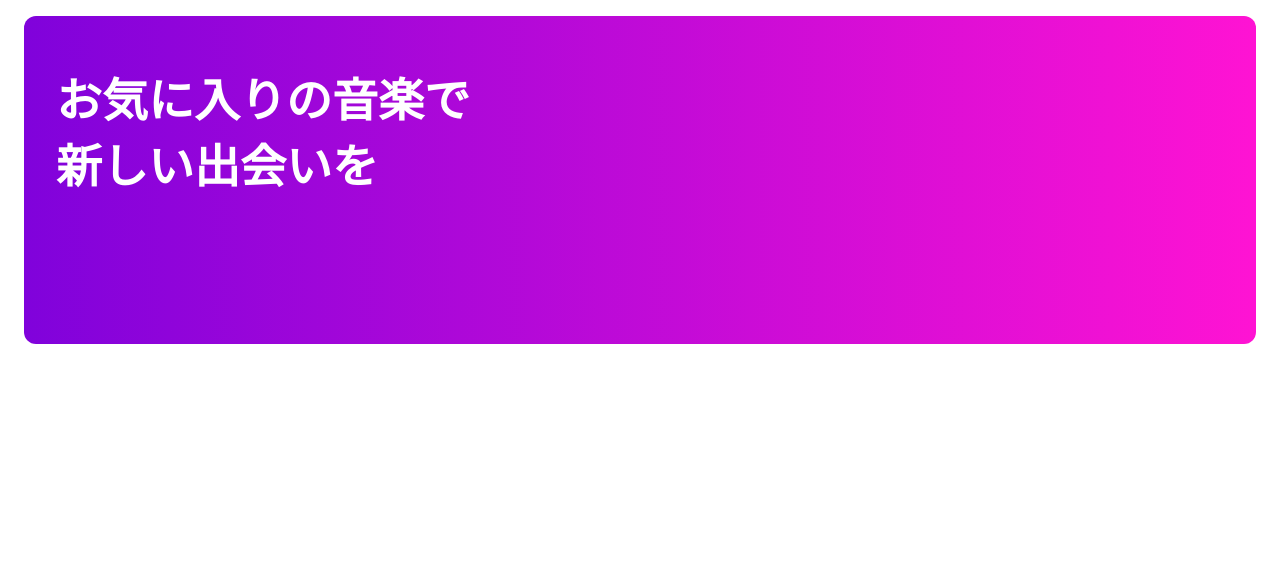
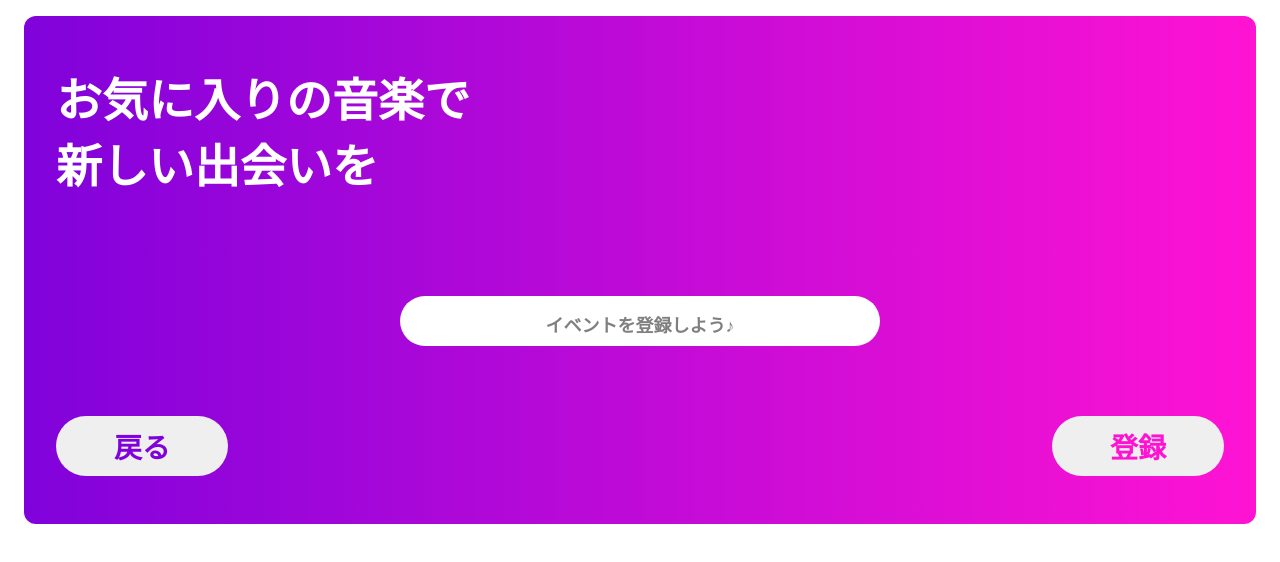
Before and after one commit to soundsynapse/SoundSynapse, a React (Create React App) app in the folder client/: page /event-register in a window 1280 px wide. Before the commit this address had no page. Shown: the top 562 px of the page. Built offline with nearby package versions, Linux system fonts and the light colour scheme; a web font is replaced by a local one.

Commit message:
イベント登録画面のロジック作成

```diff
--- a/client/src/App.tsx
+++ b/client/src/App.tsx
@@ -4,6 +4,8 @@ import { Result } from "./components/pages/result";
 import { Start } from "./components/pages/start";
 import { Frame } from "./components/parts/frame";
 import { Routes, Route } from "react-router-dom";
+import { EventList } from "./components/pages/eventsList";
+import { EventRegister } from "./components/pages/eventRegister";
 
 type UserDataType = {
   eventId: string;
@@ -37,6 +39,8 @@ function App() {
       <Frame>
         <Routes>
           <Route path="/" element={<Start />} />
+          <Route path="/event-list" element={<EventList />} />
+          <Route path="/event-register" element={<EventRegister />} />
           <Route path="/register" element={<MusicRegister />} />
           <Route path="/result" element={<Result />} />
         </Routes>
--- /dev/null
+++ b/client/src/components/pages/eventRegister/index.tsx
@@ -0,0 +1,21 @@
+import { useNavigate } from "react-router-dom";
+import { EventRegisterLayout } from "./layout";
+
+export const EventRegister = () => {
+  const navigate = useNavigate();
+  const registerEvent = async (name: string) => {
+    await fetch(`https://soundsynapse.onrender.com/hogehoge`, {
+      method: "POST",
+      mode: "cors",
+    });
+    alert(`${name}をイベントAPIに投げる`);
+    navigate("/event-list");
+  };
+
+  return (
+    <EventRegisterLayout
+      onClickBackButton={() => navigate("/event-list")}
+      onClickRegisterButton={(name) => registerEvent(name)}
+    />
+  );
+};
--- a/client/src/components/pages/musicRegister/index.tsx
+++ b/client/src/components/pages/musicRegister/index.tsx
@@ -8,7 +8,6 @@ export const MusicRegister = () => {
   const navigate = useNavigate();
 
   const getMusic = async (searchWord: string) => {
-    // try {
     const res = await fetch(
       `https://soundsynapse.onrender.com/artist/${searchWord}`,
       {
@@ -20,9 +19,6 @@ export const MusicRegister = () => {
     const resultItems: any = result;
     console.log(result);
     return resultItems;
-    //} catch (error) {
-    //  alert(error);
-    //}
   };
 
   const onSearch = async (searchWord: string) => {
```
